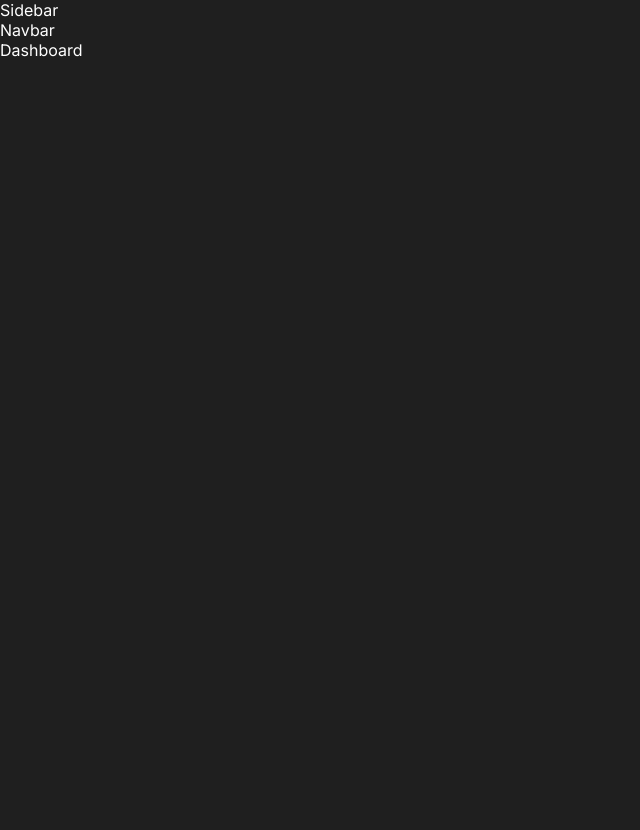
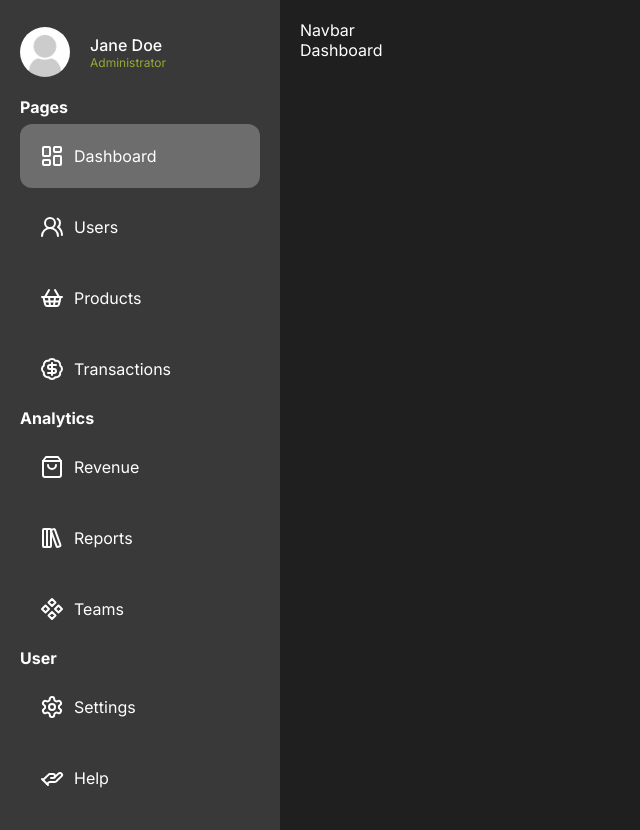
Before and after one commit to dilarauluturhan/admin-dashboard, a Next.js app: page /dashboard in a window 1280 px wide. Shown: the whole page, without its empty margins (0-640 px from the left). Before the commit the page ends 800 px from the top, so only its background shows below. Built offline with nearby package versions, Linux system fonts and the light colour scheme.

Commit message:
feat: sidebar

```diff
--- a/app/ui/dashboard/dashboard.module.css
+++ b/app/ui/dashboard/dashboard.module.css
@@ -0,0 +1,14 @@
+.container {
+  display: flex;
+}
+
+.menu {
+  flex: 1;
+  background-color: var(--bgSoft);
+  padding: 20px;
+}
+
+.content {
+  flex: 4;
+  padding: 20px;
+}
--- a/app/ui/dashboard/sidebar/Sidebar.jsx
+++ b/app/ui/dashboard/sidebar/Sidebar.jsx
@@ -1,5 +1,103 @@
+import {
+  BadgeDollarSign,
+  Component,
+  HelpingHand,
+  LayoutDashboard,
+  LibraryBig,
+  Settings,
+  ShoppingBag,
+  ShoppingBasket,
+  UsersRound,
+} from "lucide-react";
+import styles from "./sidebar.module.css";
+import MenuLink from "./menuLink/MenuLink";
+import Image from "next/image";
+
+const menuItems = [
+  {
+    title: "Pages",
+    list: [
+      {
+        title: "Dashboard",
+        path: "/dashboard",
+        icon: <LayoutDashboard />,
+      },
+      {
+        title: "Users",
+        path: "/dashboard/users",
+        icon: <UsersRound />,
+      },
+      {
+        title: "Products",
+        path: "/dashboard/products",
+        icon: <ShoppingBasket />,
+      },
+      {
+        title: "Transactions",
+        path: "/dashboard/transactions",
+        icon: <BadgeDollarSign />,
+      },
+    ],
+  },
+  {
+    title: "Analytics",
+    list: [
+      {
+        title: "Revenue",
+        path: "/dashboard/revenue",
+        icon: <ShoppingBag />,
+      },
+      {
+        title: "Reports",
+        path: "/dashboard/reports",
+        icon: <LibraryBig />,
+      },
+      {
+        title: "Teams",
+        path: "/dashboard/teams",
+        icon: <Component />,
+      },
+    ],
+  },
+  {
+    title: "User",
+    list: [
+      {
+        title: "Settings",
+        path: "/dashboard/settings",
+        icon: <Settings />,
+      },
+      {
+        title: "Help",
+        path: "/dashboard/help",
+        icon: <HelpingHand />,
+      },
+    ],
+  },
+];
+
 const Sidebar = () => {
-  return <div>Sidebar</div>;
+  return (
+    <div className={styles.container}>
+      <div className={styles.user}>
+        <Image className={styles.userImage} src="/noavatar.png" alt="" width="50" height="50" />
+        <div className={styles.userDetail}>
+          <span className={styles.username}>Jane Doe</span>
+          <span className={styles.userTitle}>Administrator</span>
+        </div>
+      </div>
+      <ul className={styles.list}>
+        {menuItems.map((cat) => (
+          <li key={cat.title}>
+            <span className={styles.cat}>{cat.title}</span>
+            {cat.list.map((item) => (
+              <MenuLink item={item} key={item.title} />
+            ))}
+          </li>
+        ))}
+      </ul>
+    </div>
+  );
 };
 
 export default Sidebar;
--- /dev/null
+++ b/app/ui/dashboard/sidebar/menuLink/MenuLink.jsx
@@ -0,0 +1,23 @@
+"use client";
+
+import Link from "next/link";
+import styles from "./menuLink.module.css";
+import { usePathname } from "next/navigation";
+
+const MenuLink = ({ item }) => {
+  const pathname = usePathname();
+
+  return (
+    <Link
+      href={item.path}
+      className={`${styles.container} ${
+        pathname === item.path && styles.active
+      }`}
+    >
+      {item.icon}
+      {item.title}
+    </Link>
+  );
+};
+
+export default MenuLink;
--- /dev/null
+++ b/app/ui/dashboard/sidebar/menuLink/menuLink.module.css
@@ -0,0 +1,13 @@
+.container {
+  padding: 20px;
+  display: flex;
+  align-items: center;
+  gap: 10px;
+  margin: 7px 0px;
+  border-radius: 12px;
+}
+
+.container:hover,
+.active {
+  background-color: #6d6d6d;
+}
--- a/app/ui/dashboard/sidebar/sidebar.module.css
+++ b/app/ui/dashboard/sidebar/sidebar.module.css
@@ -0,0 +1,41 @@
+.container {
+  position: sticky;
+  top: 40px;
+}
+
+.user {
+  display: flex;
+  align-items: center;
+  gap: 20px;
+  margin-bottom: 20px;
+}
+
+.userImage {
+  border-radius: 50%;
+  object-fit: cover;
+}
+
+.userDetail {
+  display: flex;
+  flex-direction: column;
+}
+
+.username {
+  font-weight: 500;
+}
+
+.userTitle {
+  font-size: 12px;
+  color: var(--secondaryText);
+}
+
+.list {
+  list-style: none;
+}
+
+.cat {
+  color: var(--primaryText);
+  font-weight: bold;
+  font-size: 16px;
+  margin: 10px 0px;
+}
--- a/app/ui/globals.css
+++ b/app/ui/globals.css
@@ -1,6 +1,6 @@
 :root {
   --bg: #1f1f1f;
-  --bgSoft: #454545;
+  --bgSoft: #393939;
   --primaryText: #ffffff;
   --secondaryText: #98a834;
 }
--- a/package.json
+++ b/package.json
@@ -10,6 +10,7 @@
   },
   "dependencies": {
     "@next/eslint-plugin-next": "14.0.1",
+    "lucide-react": "^0.309.0",
     "next": "14.0.1",
     "react": "18",
     "react-dom": "18"
```
Also changed, not shown: 1 other file (tests, documents, lock files or other folders).
